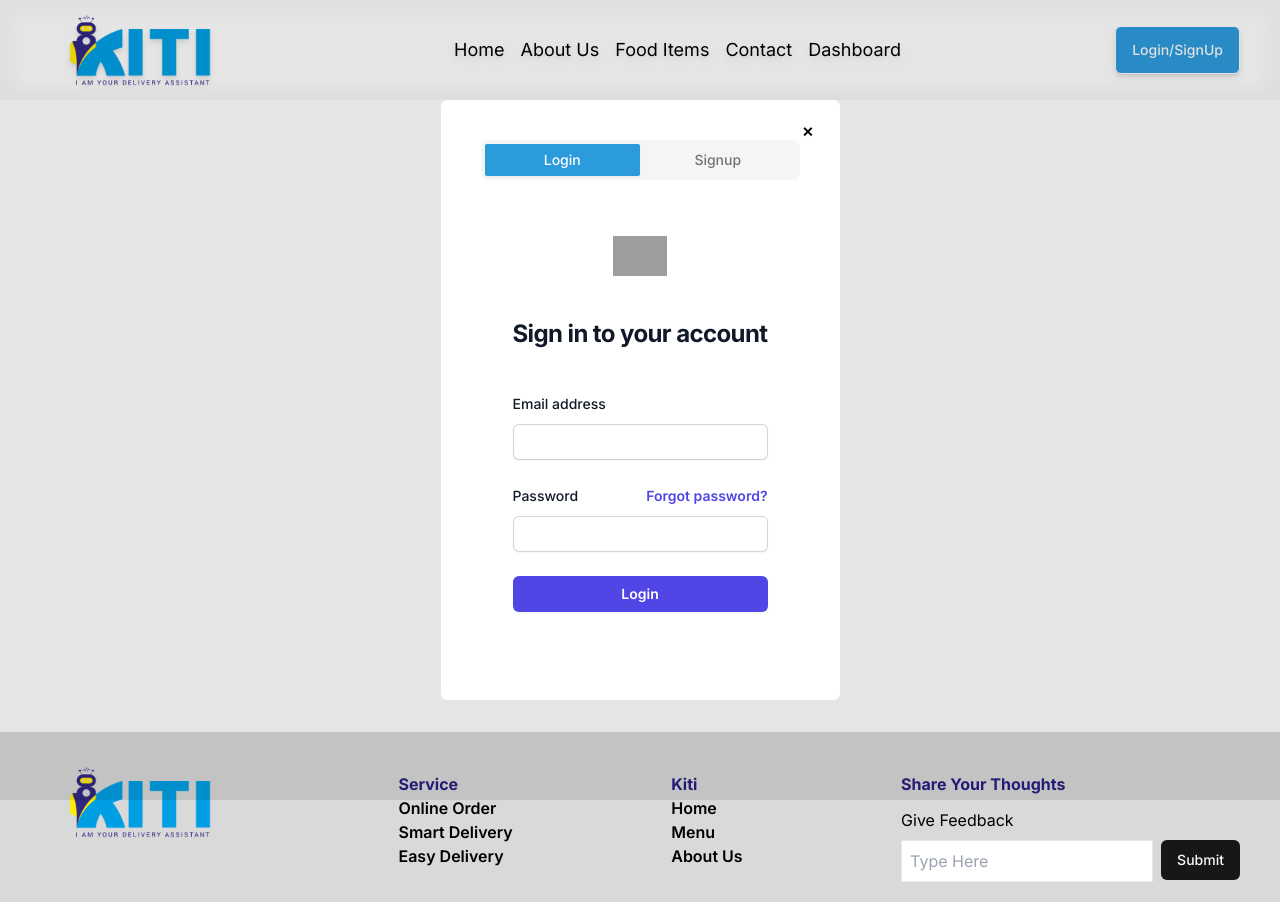
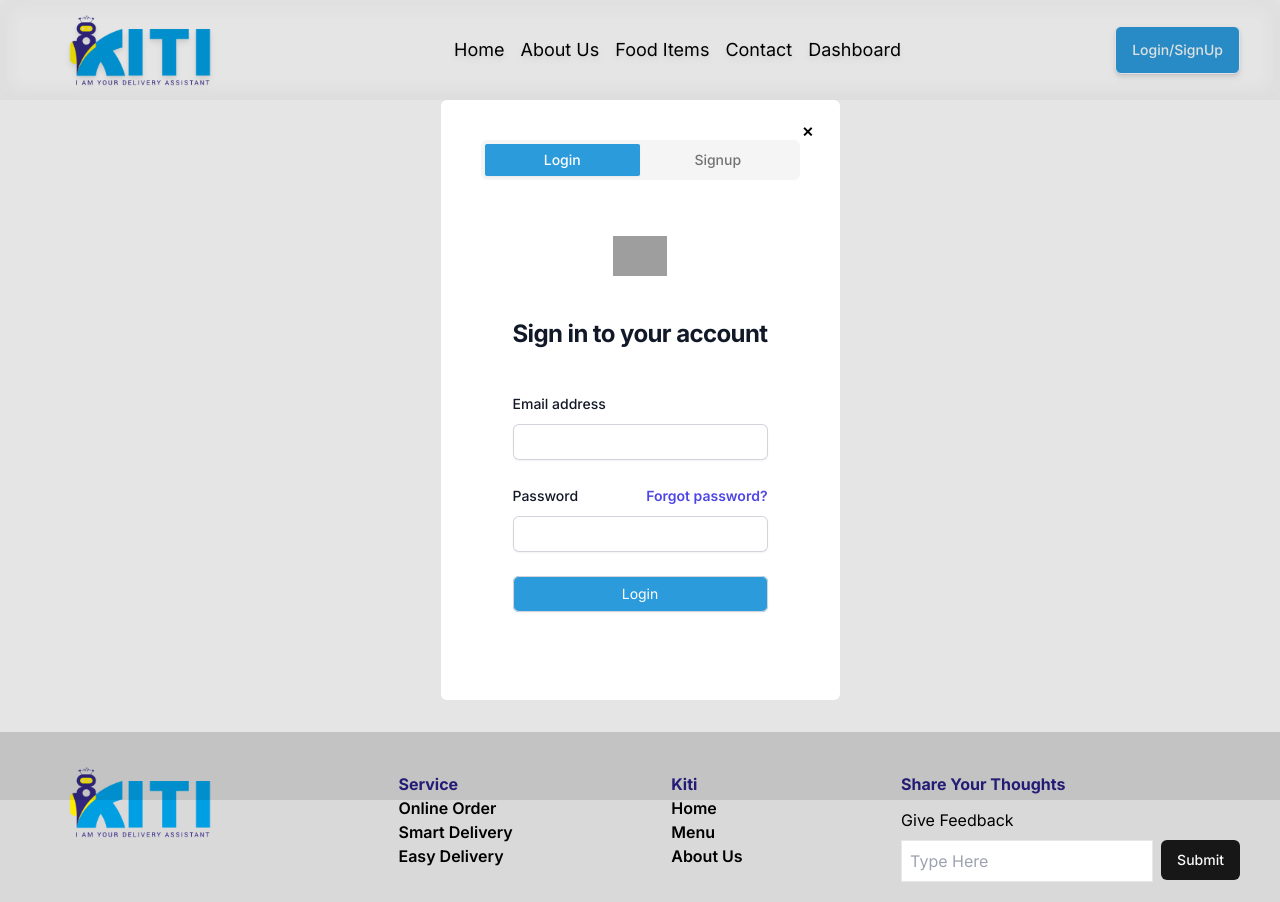
Before and after one commit to nurhossainfarid/kiti-food-delivery-robo, a Next.js app: page /authpage in a window 1280 px wide. Both pictures are taken after a click on the button "Login/SignUp". Built offline with nearby package versions, Linux system fonts and the light colour scheme; grey boxes are pictures that could not be loaded.

Commit message:
form_updated

```diff
--- a/components/shared/Form/Form.jsx
+++ b/components/shared/Form/Form.jsx
@@ -94,6 +94,7 @@
               {/* Email section end */}
               {/* password section */}
               <div>
+              <div>
                 <div className="flex items-center justify-between">
                   <label htmlFor="password" className="block text-sm font-medium leading-6 text-gray-900">
                     Password
@@ -110,13 +111,14 @@
                     name="password"
                     type="password"
                     autoComplete="current-password"
-                    required
+                    {...register("password", { required: true })}
                     className="block w-full rounded-md border-0 py-1.5 text-gray-900 shadow-sm ring-1 ring-inset ring-gray-300 placeholder:text-gray-400 focus:ring-2 focus:ring-inset focus:ring-indigo-600 sm:text-sm sm:leading-6"
-                    {...register("password", { required: true })}
                   />
+
                 </div>
+              </div>
                 {/* Registration Button */}
-                  <div>
+                <div>
                     <button
                       type="submit"
                       placeholder="Login"
@@ -124,7 +126,8 @@
                     >
                       Registration
                     </button>
-                  </div>
+                </div>
+
               </div>
             </>}
             {/* Login section */}
@@ -177,7 +180,7 @@
                 <button
                   type="submit"
                   placeholder="Login"
-                  className="flex w-full justify-center rounded-md bg-indigo-600 px-3 py-1.5 text-sm font-semibold leading-6 text-white shadow-sm hover:bg-indigo-500 focus-visible:outline focus-visible:outline-2 focus-visible:outline-offset-2 focus-visible:outline-indigo-600"
+                  className=" bg-primary block w-full rounded-md border-0 py-1.5 text-white shadow-sm ring-1 ring-inset ring-gray-300 placeholder:text-gray-400 focus:ring-2 focus:ring-inset focus:ring-indigo-600 sm:text-sm sm:leading-6"
                 >
                   Login
                 </button>
```
